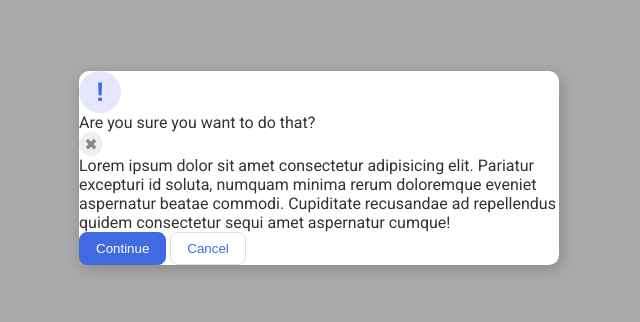
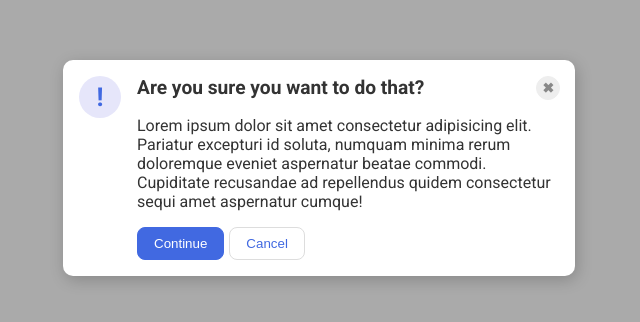
Before and after one commit to padawan009/flexbox-tasks, a plain HTML site: page 05-flex-modal/index.html in a window 1280 px wide. Shown: the part 232-554 px from the top of the page, without its empty margins (321-961 px from the left). Drawn offline with Linux system fonts and the light colour scheme.

Commit message:
did 5 task

```diff
--- a/05-flex-modal/index.html
+++ b/05-flex-modal/index.html
@@ -10,11 +10,17 @@
   <body>
     <div class="modal">
       <div class="icon">!</div>
-      <div class="header">Are you sure you want to do that?</div>
-      <button class="close-button">✖</button>
-      <div class="text">Lorem ipsum dolor sit amet consectetur adipisicing elit. Pariatur excepturi id soluta, numquam minima rerum doloremque eveniet aspernatur beatae commodi. Cupiditate recusandae ad repellendus quidem consectetur sequi amet aspernatur cumque!</div>
-      <button class="continue">Continue</button>
-      <button class="cancel">Cancel</button>
+      <div class="container">
+        <div class="head-button-container">
+          <div class="header">Are you sure you want to do that?</div>
+          <button class="close-button">✖</button>
+        </div>
+        <div class="text">Lorem ipsum dolor sit amet consectetur adipisicing elit. Pariatur excepturi id soluta, numquam minima rerum doloremque eveniet aspernatur beatae commodi. Cupiditate recusandae ad repellendus quidem consectetur sequi amet aspernatur cumque!</div>
+        <div class="buttons-container">
+          <button class="continue">Continue</button>
+          <button class="cancel">Cancel</button>
+        </div>
+      </div>
     </div>
   </body>
 </html>
--- a/05-flex-modal/style.css
+++ b/05-flex-modal/style.css
@@ -15,11 +15,40 @@ body {
   justify-content: center;
 }
 
+.header {
+  font-weight: bolder;
+  font-size: larger;
+}
+
 .modal {
   background: white;
   width: 480px;
   border-radius: 10px;
   box-shadow: 2px 4px 16px rgba(0,0,0,.2);
+  display: flex;
+  padding: 16px;
+  gap: 16px;
+}
+
+.container {
+  display: flex;
+  flex-direction: column;
+  justify-content: center;
+  align-items: flex-start;
+  gap: 16px;
+}
+
+.head-button-container {
+  display: flex;
+  min-width: 423px;
+  justify-content: space-between;
+}
+
+.buttons-container {
+  display: flex;
+  justify-content: center;
+  align-items: center;
+  gap: 5px;
 }
 
 .icon {
@@ -33,14 +62,15 @@ body {
   display: flex;
   align-items: center;
   justify-content: center;
+  flex-shrink: 0;
 }
 
 .close-button {
   background: #eee;
   border-radius: 50%;
   color: #888;
-  font-weight: 400;
-  font-size: 16px;
+  font-weight: bold;
+  font-size: 14px;
   height: 24px;
   width: 24px;
   display: flex;
@@ -48,6 +78,7 @@ body {
   justify-content: center;
   border: 1px solid #eee;
   padding: 0;
+
 }
 
 button {
```
